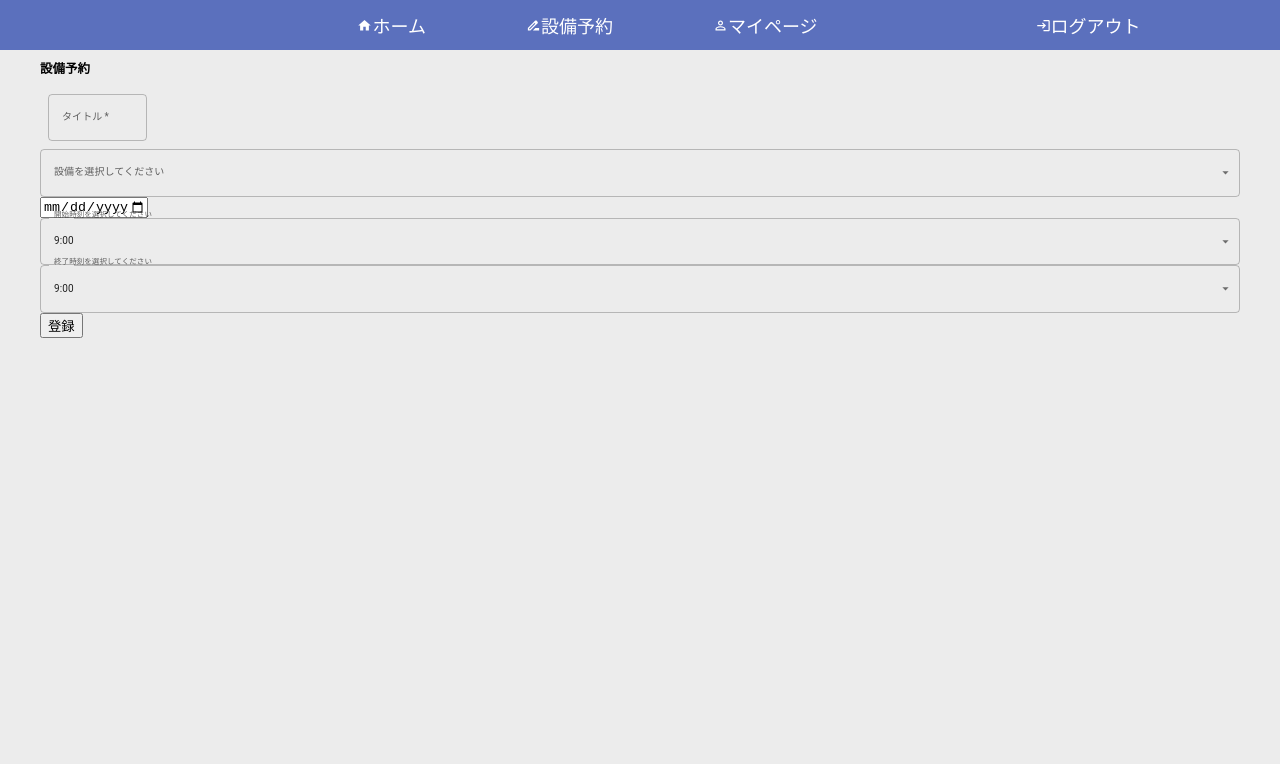
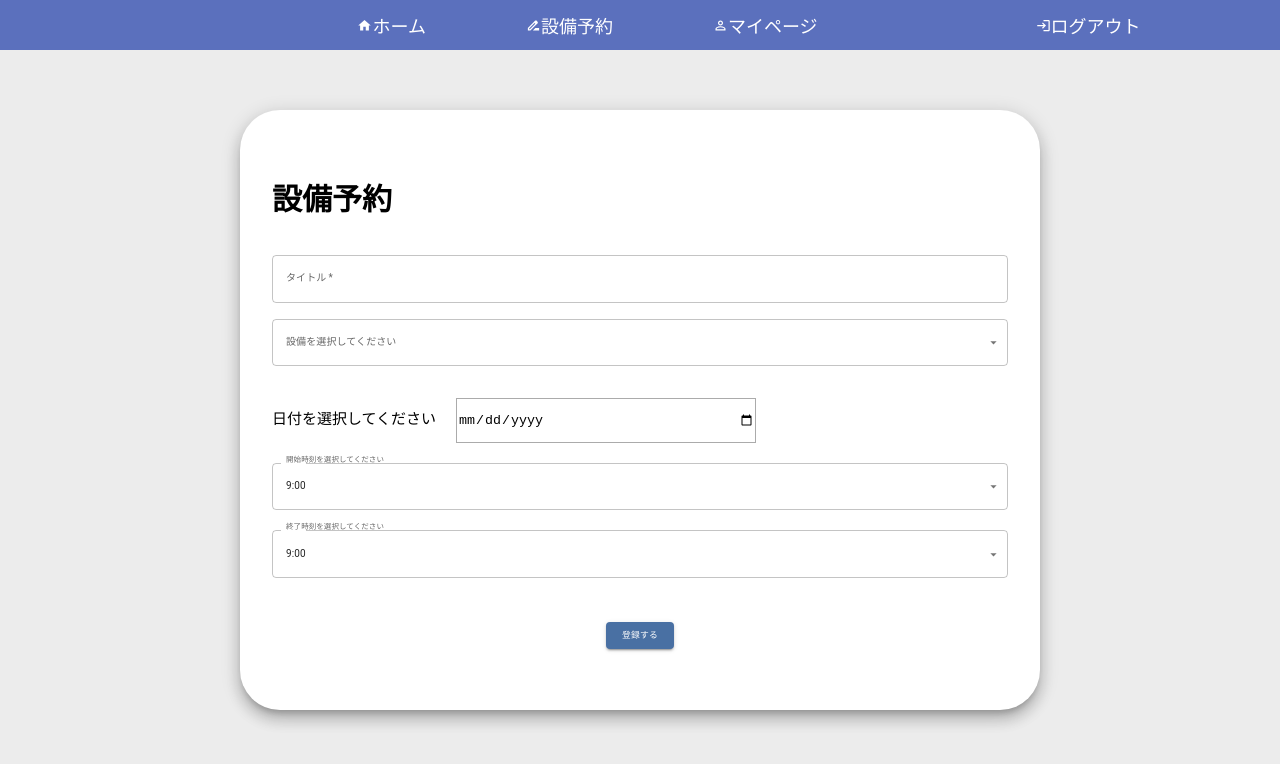
Before and after one commit to haruka-mitsushima/reserve-system-app, a React (Create React App) app: page /reserve in a window 1280 px wide. Shown: the top 764 px of the page. Built offline with nearby package versions, Linux system fonts and the light colour scheme.

Commit message:
CSS追加

```diff
--- a/src/app/store.ts
+++ b/src/app/store.ts
@@ -1,11 +1,11 @@
 import { configureStore, ThunkAction, Action } from '@reduxjs/toolkit';
 import counterReducer from '../features/counter/counterSlice';
-import addReserveSlice from '../features/addReserveSlice';
+import addReserveReducer from '../features/addReserveSlice';
 
 export const store = configureStore({
   reducer: {
     counter: counterReducer,
-    addReserve: addReserveSlice,
+    addReserve: addReserveReducer,
   },
 });
 
--- a/src/components/Reserve/Reserve.tsx
+++ b/src/components/Reserve/Reserve.tsx
@@ -1,7 +1,7 @@
 import React, { useState } from 'react';
 import Box from '@mui/material/Box';
 import TextField from '@mui/material/TextField';
-import { FormControl, InputLabel, MenuItem, Select } from '@mui/material';
+import { FormControl, Grid, InputLabel, MenuItem, Select } from '@mui/material';
 import axios from 'axios';
 import { useSelector, useDispatch } from 'react-redux';
 import { selectAdd, add } from '../../features/addReserveSlice';
@@ -9,6 +9,7 @@ import { selectAdd, add } from '../../features/addReserveSlice';
 import Pulldown from './ReservePulldown';
 import ReserveDate from './ReserveDateTime';
 import ReserveBtn from './ReserveBtn';
+import styles from '../../styles/addReserve.module.css';
 
 type Items = {
   id: number;
@@ -45,17 +46,32 @@ const Reserve = () => {
 
   return (
     <>
-      <main>
-        <h1>設備予約</h1>
-        <div>
+      <main className={styles.main}>
+        <div className={styles.boxWrapper}>
           <Box
             component="form"
             sx={{
-              '& .MuiTextField-root': { m: 1, width: '25ch' },
+              display: 'flex',
+              flexDirection: 'column',
+              alignItems: 'center',
+              justifyContent: 'center',
+              bgcolor: 'white',
+              borderRadius: 10,
+              py: 0,
+              px: 4,
+              height: 600,
+              width: 800,
+              boxShadow: 10,
             }}
             noValidate
             autoComplete="off"
           >
+            <Grid container spacing={2}>
+              <Grid item xs={12}>
+                <h1>設備予約</h1>
+              </Grid>
+              <Grid item xs={12}>
+                <FormControl fullWidth>
                   <TextField
                     required
                     id="outlined-required"
@@ -64,9 +80,15 @@ const Reserve = () => {
                     onChange={(e) =>
                       dispatch(add({ ...addItems, title: e.target.value }))
                     }
+                    className={styles.main}
                   />
+                </FormControl>
+              </Grid>
+              <Grid item xs={12}>
                 <FormControl fullWidth>
-              <InputLabel id="select-label">設備を選択してください</InputLabel>
+                  <InputLabel data-testid="select-label">
+                    設備を選択してください
+                  </InputLabel>
                   <Select
                     labelId="select-label"
                     id="demo-simple-select"
@@ -79,11 +101,19 @@ const Reserve = () => {
                     <MenuItem value="PC">PC</MenuItem>
                   </Select>
                 </FormControl>
+              </Grid>
+              <Grid item xs={12}>
+                <Pulldown isSelect={isSelect} items={itemDetailes} />
+              </Grid>
+              <Grid item xs={12}>
+                <ReserveDate />
+              </Grid>
+            </Grid>
+            <Grid item xs={12}>
+              <ReserveBtn />
+            </Grid>
           </Box>
-          <Pulldown isSelect={isSelect} items={itemDetailes} />
-          <ReserveDate />
         </div>
-        <ReserveBtn />
       </main>
     </>
   );
--- a/src/components/Reserve/ReserveBtn.tsx
+++ b/src/components/Reserve/ReserveBtn.tsx
@@ -1,9 +1,25 @@
+import { Button, FormControl } from '@mui/material';
 import React from 'react';
+import styles from '../../styles/addReserve.module.css';
 
 const ReserveBtn = () => {
   return (
     <div>
-      <button>登録</button>
+        <Button
+          className={styles.btn}
+          data-testid="button"
+          type="submit"
+          fullWidth
+          variant="contained"
+          sx={{
+            mt: 3,
+            mb: 2,
+            bgcolor: '#4970a3',
+            ':hover': { background: '#3b5a84' },
+          }}
+        >
+          登録する
+        </Button>
     </div>
   );
 };
--- a/src/components/Reserve/ReserveDateTime.tsx
+++ b/src/components/Reserve/ReserveDateTime.tsx
@@ -1,42 +1,20 @@
 import React from 'react';
 import { useSelector, useDispatch } from 'react-redux';
 import { selectAdd, add } from '../../features/addReserveSlice';
-import { FormControl, InputLabel, MenuItem, Select } from '@mui/material';
-
-const times = [
-  '9:00',
-  '9:30',
-  '10:00',
-  '10:30',
-  '11:00',
-  '11:30',
-  '12:00',
-  '12:30',
-  '13:00',
-  '13:30',
-  '14:00',
-  '14:30',
-  '15:00',
-  '15:30',
-  '16:00',
-  '16:30',
-  '17:00',
-  '17:30',
-  '18:00',
-  '18:30',
-  '19:00',
-  '19:30',
-  '20:00',
-  '20:30',
-];
+import { FormControl, Grid, InputLabel, MenuItem, Select } from '@mui/material';
+import styles from '../../styles/addReserve.module.css';
+import { times } from './time';
 
 const ReserveDateTime = () => {
   const dispatch = useDispatch();
   const addItems = useSelector(selectAdd);
   return (
     <div>
-      <form>
+        <div className={styles.mb}>
+          <Grid item xs={12}>
+            <label htmlFor="data">日付を選択してください</label>
             <input
+              className={styles.dateForm}
               type="date"
               name="calendar"
               max="9999-12-31"
@@ -49,7 +27,10 @@ const ReserveDateTime = () => {
                 );
               }}
             />
-        <div>
+          </Grid>
+        </div>
+        <div className={styles.mb}>
+          <Grid item xs={12}>
             <FormControl fullWidth>
               <InputLabel id="select-label">
                 開始時刻を選択してください
@@ -73,8 +54,10 @@ const ReserveDateTime = () => {
                 ))}
               </Select>
             </FormControl>
+          </Grid>
         </div>
-        <div>
+        <div className={styles.mb}>
+          <Grid item xs={12}>
             <FormControl fullWidth>
               <InputLabel id="select-label">
                 終了時刻を選択してください
@@ -98,8 +81,8 @@ const ReserveDateTime = () => {
                 ))}
               </Select>
             </FormControl>
+          </Grid>
         </div>
-      </form>
     </div>
   );
 };
--- a/src/components/Reserve/ReservePulldown.tsx
+++ b/src/components/Reserve/ReservePulldown.tsx
@@ -19,8 +19,6 @@ function Pulldown({
   const [detailItem, setDeteilItem] = useState('');
   const dispatch = useDispatch();
   const addItems = useSelector(selectAdd);
-
-console.log(addItems)
 
   return (
     <>
--- /dev/null
+++ b/src/components/Reserve/time.ts
@@ -0,0 +1,26 @@
+export const times = [
+  '9:00',
+  '9:30',
+  '10:00',
+  '10:30',
+  '11:00',
+  '11:30',
+  '12:00',
+  '12:30',
+  '13:00',
+  '13:30',
+  '14:00',
+  '14:30',
+  '15:00',
+  '15:30',
+  '16:00',
+  '16:30',
+  '17:00',
+  '17:30',
+  '18:00',
+  '18:30',
+  '19:00',
+  '19:30',
+  '20:00',
+  '20:30',
+];
--- /dev/null
+++ b/src/styles/addReserve.module.css
@@ -0,0 +1,25 @@
+.boxWrapper {
+  display: flex;
+  justify-content: center;
+  align-items: center;
+  height: 90vh;
+}
+
+.mb {
+  margin-bottom: 2rem;
+}
+
+.main {
+  font-size: 1.5rem;
+}
+
+.dateForm {
+  margin-left: 2rem;
+  width: 30rem;
+  height: 4.5rem;
+  border: solid rgb(171, 171, 171) 1px;
+}
+
+.btn {
+  font-size: 3rem;
+}
```
Also changed, not shown: 1 other file (tests, documents, lock files or other folders). Lines whose indentation alone changed are shown as unchanged.
